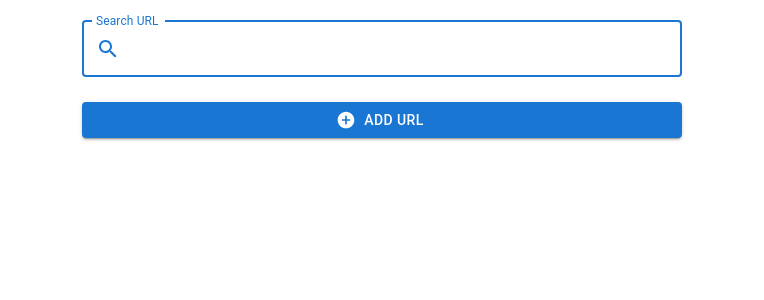
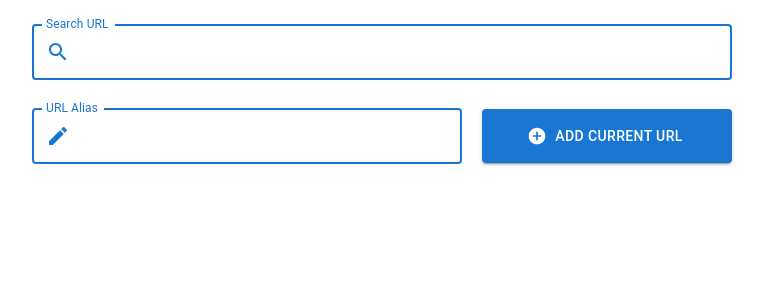
Before and after one commit to fabikasp/url_store_chrome_extension, a React (Vite) app: page / in a window 1280 px wide. Shown: the top 300 px of the page, without its empty margins (258-1022 px from the left). Built offline with nearby package versions, Linux system fonts and the light colour scheme.

Commit message:
Add alias field

```diff
--- a/src/components/App.tsx
+++ b/src/components/App.tsx
@@ -5,16 +5,19 @@ import TextField from '@mui/material/TextField';
 import Button from '@mui/material/Button';
 import SearchIcon from "@mui/icons-material/Search";
 import AddCircle from "@mui/icons-material/AddCircle";
+import Edit from "@mui/icons-material/Edit";
 import { Url } from "./shared/types";
 
 export const App = () => {
   const [currentUrlId, setCurrentUrlId] = useState(0);
   const [urls, setUrls] = useState<Url[]>([]);
-  const [currentFilter, setCurrentFilter] = useState<string>("");
+  const [currentFilter, setCurrentFilter] = useState("");
+  const [currentUrlAlias, setCurrentUrlAlias] = useState("");
 
   const addUrl = () => {
     chrome.tabs.query({active: true, lastFocusedWindow: true}, (tabs: any) => {
-      setUrls([...urls, { id: currentUrlId, url: tabs[0].url }]);
+      setUrls([...urls, { id: currentUrlId, alias: currentUrlAlias, url: tabs[0].url }]);
+      setCurrentUrlAlias("");
     });
   };
   const deleteUrl = (id: number) => setUrls(urls.filter((url) => url.id != id));
@@ -23,7 +26,7 @@ export const App = () => {
       return urls;
     }
 
-    return urls.filter(url => url.url.includes(currentFilter));
+    return urls.filter(url => url.alias.includes(currentFilter) || url.url.includes(currentFilter));
   };
 
   useEffect(() => {
@@ -47,7 +50,7 @@ export const App = () => {
   return (
     <Box sx={{ display: "flex", flexDirection: "column", alignItems: "center" }}>
       <TextField
-        sx={{ width: 600, mt: "1%" }}
+        sx={{ width: 700, mt: 2 }}
         label="Search URL"
         InputProps={{ startAdornment: <SearchIcon sx={{ mr: 1 }} color="primary" /> }}
         variant="outlined"
@@ -59,13 +62,26 @@ export const App = () => {
 
       <UrlTable urls={getFilteredUrls()} deleteUrl={deleteUrl} />
 
-      <Button
-        sx={{ width: 600, mt: "1%" }}
-        variant="contained"
-        startIcon={<AddCircle sx={{ color: "#FFFFFF" }} />}
-        color="primary"
-        onClick={addUrl}
-      >Add URL</Button>
+      <Box sx={{ display: "flex", alignItems: "center", mt: 2.5 }}>
+        <TextField
+          sx={{ width: 430 }}
+          label="URL Alias"
+          InputProps={{ startAdornment: <Edit sx={{ mr: 1 }} color="primary" /> }}
+          variant="outlined"
+          color="primary"
+          value={currentUrlAlias}
+          onChange={(event: any) => setCurrentUrlAlias(event.target.value)}
+          focused
+        />
+
+        <Button
+          sx={{ width: 250, ml: 2.5, height: 54 }}
+          variant="contained"
+          startIcon={<AddCircle sx={{ color: "#FFFFFF" }} />}
+          color="primary"
+          onClick={addUrl}
+        >Add current URL</Button>
+      </Box>
     </Box>
   );
 };
--- a/src/components/shared/types.ts
+++ b/src/components/shared/types.ts
@@ -1,4 +1,5 @@
 export type Url = {
     id: number,
+    alias: string,
     url: string
 };
--- a/src/components/url-table/UrlTable.tsx
+++ b/src/components/url-table/UrlTable.tsx
@@ -16,14 +16,15 @@ export const UrlTable = ({ urls, deleteUrl }: UrlTableProps) => {
   };
 
   return (
-    <TableContainer sx={{ maxHeight: 300, width: 600, mt: "1%" }}>
+    <TableContainer sx={{ maxHeight: 300, width: 700, mt: 1 }}>
       <Table sx={{ border: "2px solid primary" }} stickyHeader size="small">
         <TableBody>
           {urls.map((url, index) => (
             <TableRow key={index}>
+              <TableCell sx={{ fontWeight: "bold", width: 0 }} align="left" onClick={() => openUrl(url.url)}>{url.alias}</TableCell>
               <TableCell align="left" onClick={() => openUrl(url.url)}>{url.url}</TableCell>
               <TableCell align="right">
-                <DeleteForever sx={{ mt: 0.5 }} color="primary" onClick={() => deleteUrl(url.id)} />
+                <DeleteForever color="primary" onClick={() => deleteUrl(url.id)} />
               </TableCell>
             </TableRow>
           ))}
```
Also changed, not shown: 2 other files (tests, documents, lock files or other folders).
